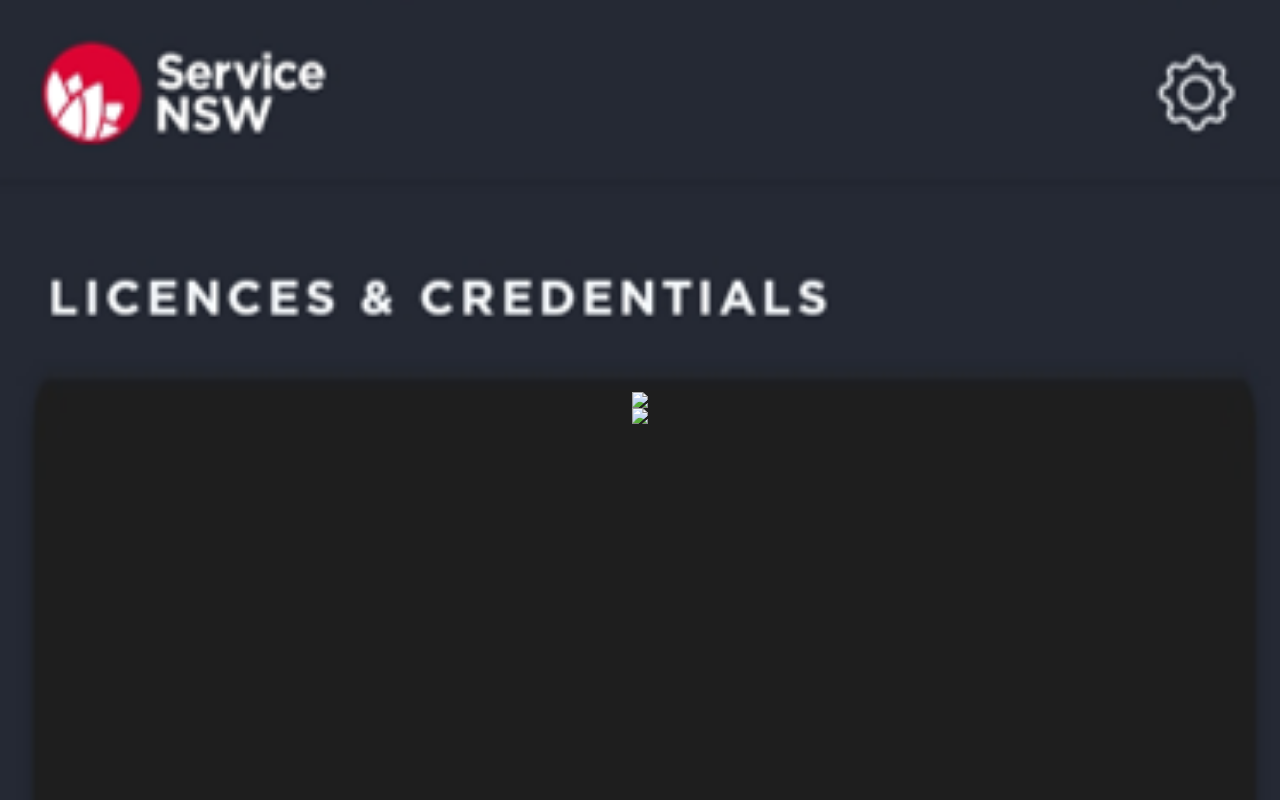
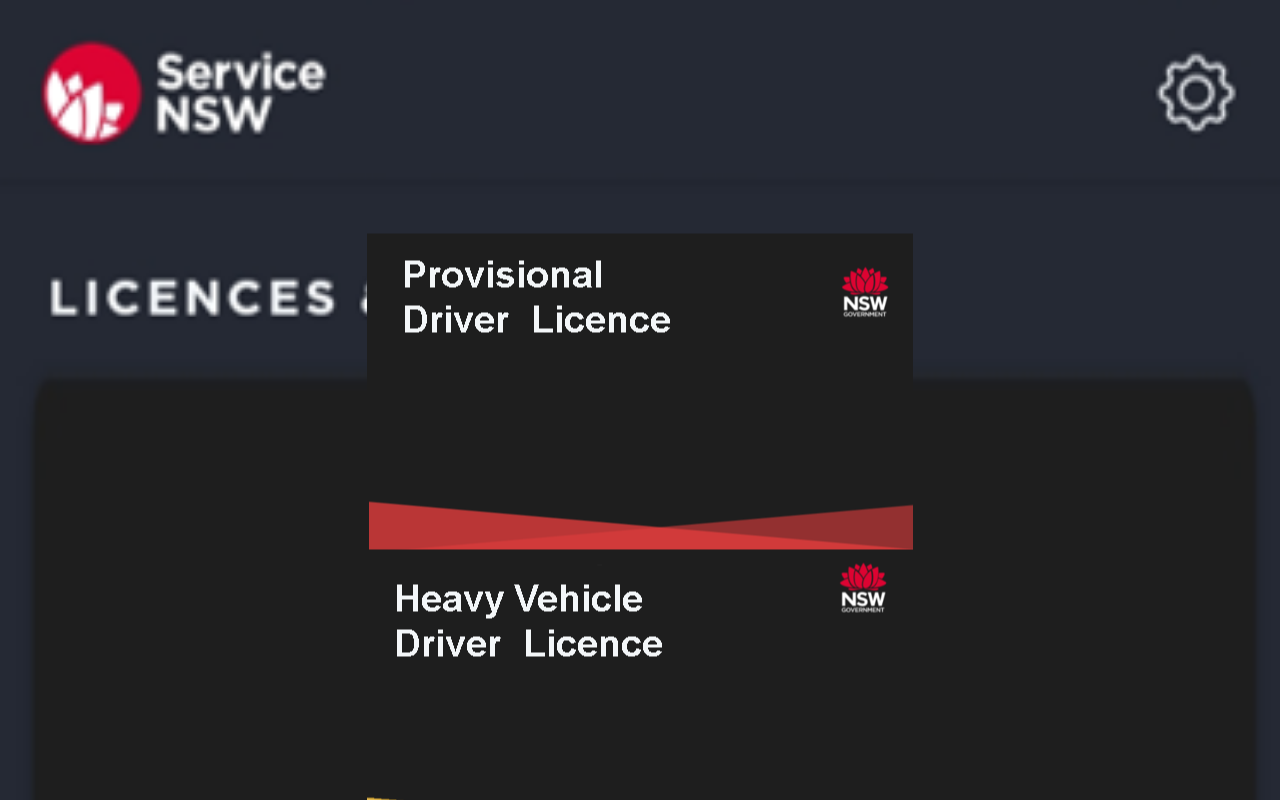
Before and after one commit to PatrickGuthridge/Justin-s-Licence, a plain HTML site: page index.html in a window 1280 px wide. Drawn offline with Linux system fonts and the light colour scheme; files whose address does not match are found by name.

Commit message:
Update index.html

```diff
--- a/index.html
+++ b/index.html
@@ -8,11 +8,11 @@
     width: 100%;
 ">
     <a href="file:///C:/Users/parad/OneDrive/Desktop/index.prov.html" style="position: absolute;left: 50%;top: 50%;transform: translate(-50%, -50%);">
-    <img src="./justin home_files/prov licence link.png">
+    <img src="prov licence link.png">
     </a>
 
     <a href="file:///C:/Users/parad/OneDrive/Desktop/index.mr.html">
-    <img src="./justin home_files/Heavy licence link.png" style="position: absolute;left: 50%;top: 50%;transform: translate(-50%, 50%);">
+    <img src="Heavy licence link.png" style="position: absolute;left: 50%;top: 50%;transform: translate(-50%, 50%);">
     </a>
 
 </body></html>
```
